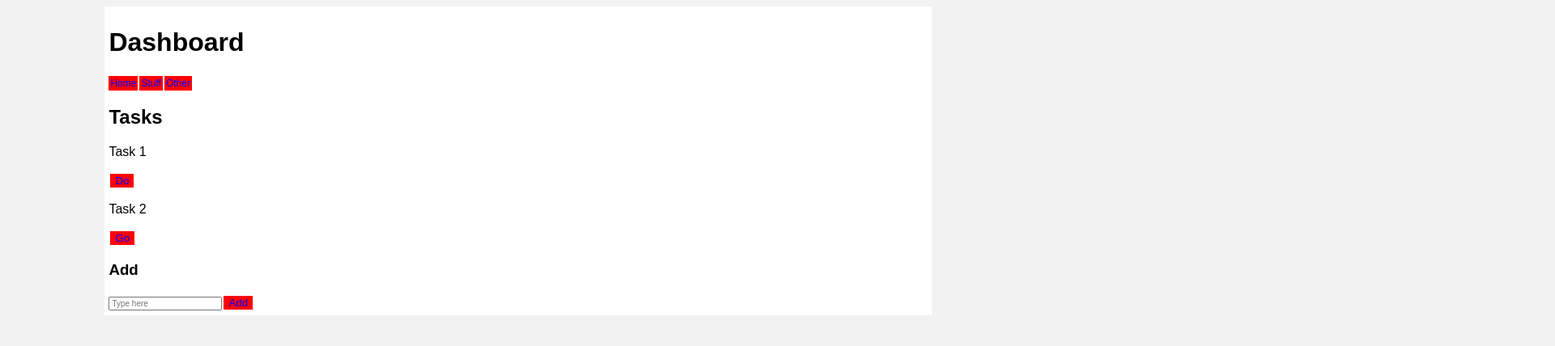
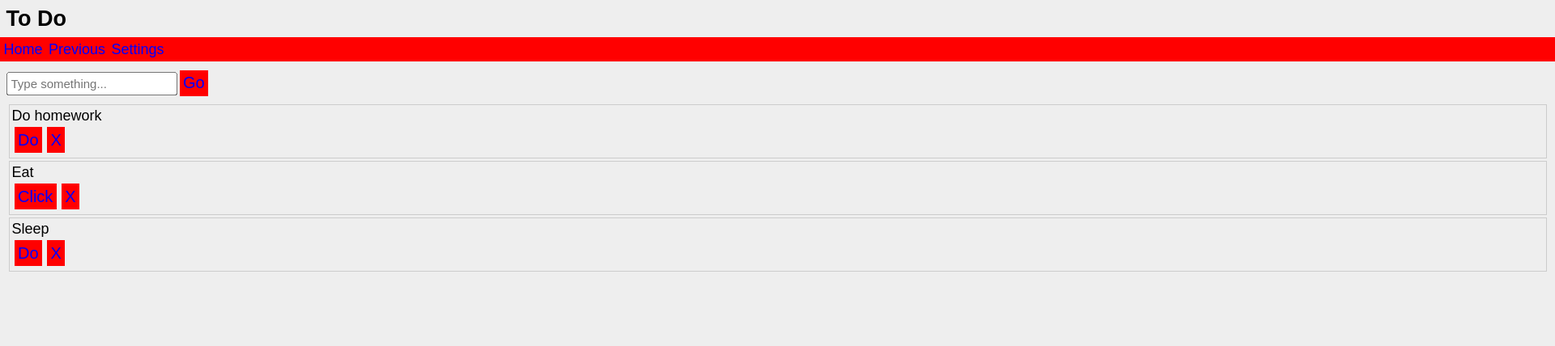
Before and after one commit to margihingrajia/AI_in_UI, a React (Vite) app in the folder ai_in_ui/: page / in a window 1280 px wide. Shown: the top 428 px of the page at 81% size, 1920 px wide, since content can reach past the window. Built offline with nearby package versions, Linux system fonts and the light colour scheme.

Commit message:
v0 updated

```diff
--- a/ai_in_ui/src/App.jsx
+++ b/ai_in_ui/src/App.jsx
@@ -1,50 +1,62 @@
 import { useState } from "react";
 
 export default function App() {
-  const [tasks, setTasks] = useState(["Task 1", "Task 2"]);
+  const [todos, setTodos] = useState([
+    "Do homework",
+    "Eat",
+    "Sleep",
+  ]);
   const [input, setInput] = useState("");
 
-  const add = () => {
+  const addTodo = () => {
     if (input !== "") {
-      setTasks([...tasks, input]);
+      setTodos([...todos, input]);
       setInput("");
-      alert("done"); // bad feedback
+      alert("added"); // bad feedback
     }
   };
 
+  const deleteTodo = (index) => {
+    const newTodos = todos.filter((_, i) => i !== index);
+    setTodos(newTodos);
+  };
+
   return (
-    <div className="container">
-      <h1>Dashboard</h1>
+    <div className="app">
+      <h1>To Do</h1>
 
       {/* Bad Navigation */}
       <div className="nav">
         <span>Home</span>
-        <span>Stuff</span>
-        <span>Other</span>
+        <span>Previous</span>
+        <span>Settings</span>
       </div>
 
-      <h2>Tasks</h2>
+      {/* Input Section */}
+      <div className="input-area">
+        <input
+          placeholder="Type something..."
+          value={input}
+          onChange={(e) => setInput(e.target.value)}
+        />
+        <button onClick={addTodo}>Go</button>
+      </div>
 
-      {/* Task List */}
-      {tasks.map((t, i) => (
-        <div key={i} className="task">
-          <p>{t}</p>
-          <button onClick={() => alert("action")}>
-            {i % 2 === 0 ? "Do" : "Go"}
-          </button>
-        </div>
-      ))}
+      {/* Todo List */}
+      <div className="list">
+        {todos.map((todo, index) => (
+          <div key={index} className="item">
+            <p>{todo}</p>
 
-      <h3>Add</h3>
+            {/* Random inconsistent buttons */}
+            <button onClick={() => alert("doing")}>
+              {index % 2 === 0 ? "Do" : "Click"}
+            </button>
 
-      {/* Bad Form */}
-      <input
-        placeholder="Type here"
-        value={input}
-        onChange={(e) => setInput(e.target.value)}
-      />
-
-      <button onClick={add}>Add</button>
+            <button onClick={() => deleteTodo(index)}>X</button>
+          </div>
+        ))}
+      </div>
     </div>
   );
 }
--- a/ai_in_ui/src/styles.css
+++ b/ai_in_ui/src/styles.css
@@ -1,39 +1,76 @@
-body {
+/* Full page but poorly designed */
+body, html {
+  margin: 0;
+  padding: 0;
+  height: 100%;
   font-family: Arial;
-  background-color: #f2f2f2;
 }
 
-/* Container issues */
-.container {
-  width: 80%;
-  margin: auto;
-  background: white;
-  padding: 5px; /* too cramped */
+/* Full screen container */
+.app {
+  height: 100vh;
+  width: 100vw;
+  background-color: #eeeeee;
+  overflow: scroll;
+
+  zoom: 1.5;
 }
 
-/* Bad nav */
-.nav span {
-  margin-right: 2px;
+/* Heading */
+h1 {
+  font-size: 18px; /* too small */
+  text-align: left;
+  margin: 5px;
+}
+
+/* Navigation */
+.nav {
+  background: red;
   color: blue;
-  background: red;
-  padding: 2px;
+  padding: 3px;
   font-size: 12px;
 }
 
-/* Task issues */
-.task {
-  margin: 0; /* no spacing */
+.nav span {
+  margin-right: 5px;
 }
 
-/* Buttons */
+/* Input section */
+.input-area {
+  margin: 5px;
+}
+
+/* Bad input */
+input {
+  font-size: 10px;
+  padding: 2px;
+}
+
+/* Bad buttons */
 button {
   background-color: red;
   color: blue;
   border: none;
   margin: 2px;
+  padding: 3px;
+  cursor: pointer;
 }
 
-/* Input */
-input {
-  font-size: 10px; /* too small */
+/* List */
+.list {
+  margin: 5px;
 }
+
+/* Items */
+.item {
+  border: 1px solid #ccc;
+  margin: 2px; /* too tight */
+  padding: 2px;
+  display: block; /* no alignment */
+}
+
+/* Text */
+p {
+  margin: 0;
+  font-size: 12px;
+}
```
Also changed, not shown: 1 other file (tests, documents, lock files or other folders).
